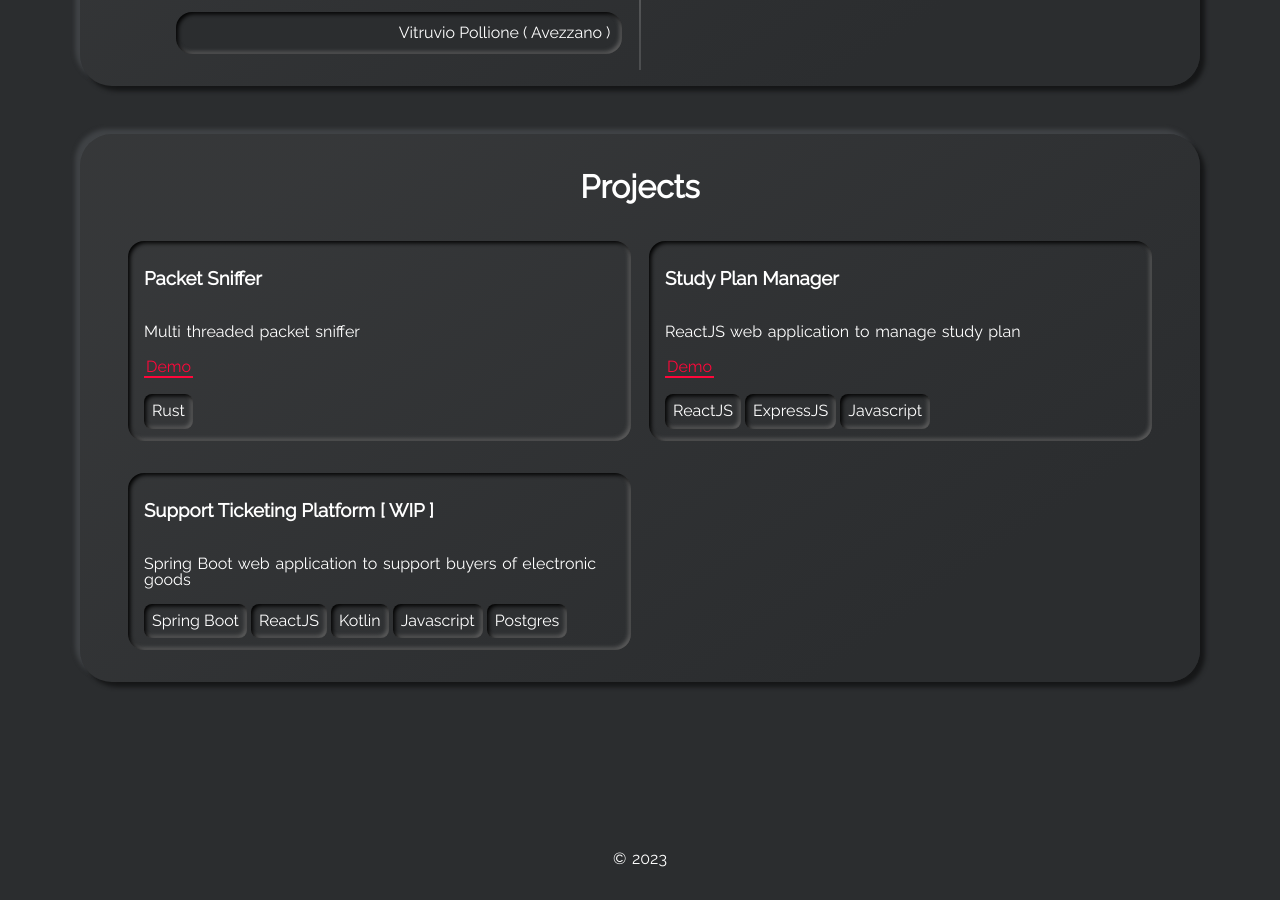
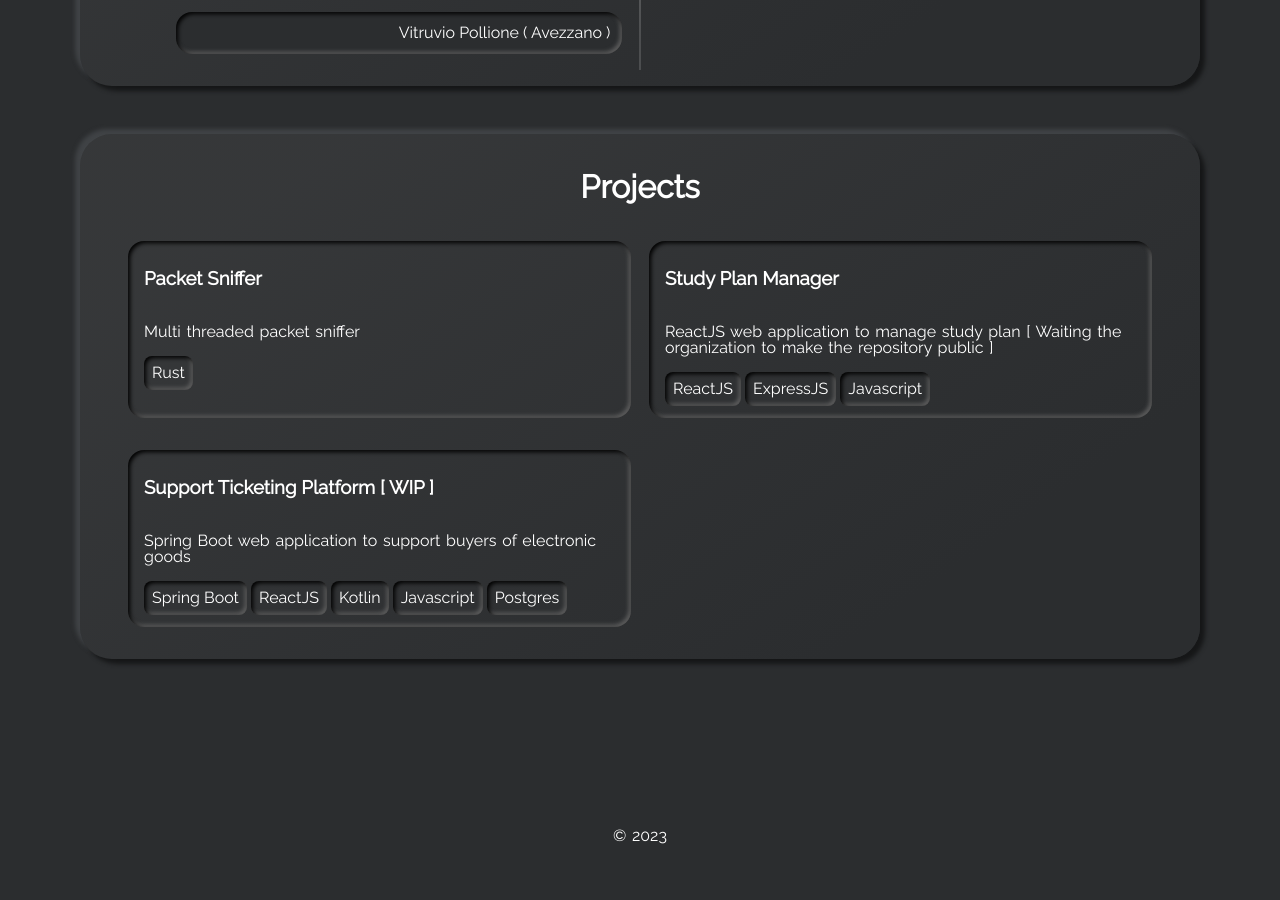
Before and after one commit to danieledibattista/danieledibattista, a Jekyll site: the page built from index.html, in a window 1280 px wide and 900 px high, scrolled down 2539 px. Built offline with Jekyll 4.4.1, drawn with Linux system fonts in a browser that asks for light colours; after the commit the page ends 3417 px from its top, so only the background shows below that.

```diff
--- a/_data/projects.yml
+++ b/_data/projects.yml
@@ -15,13 +15,13 @@
 
 - name: Packet Sniffer
   descr: "Multi threaded packet sniffer"
-  demo: https://github.com/dibbadan/Packet_Sniffer
+  source_code: https://github.com/dibbadan/Packet_Sniffer
   tags:
     - tag: Rust
 
 - name: Study Plan Manager
-  descr: "ReactJS web application to manage study plan"
-  demo: https://github.com/dibbadan/Exam_Project
+  descr: "ReactJS web application to manage study plan [ Waiting the organization to make the repository public ]"
+  source_code: https://github.com/polito-WA1-AJ-2022-exam/exam-1---studyplan-dibbadan
   tags:
     - tag: ReactJS
     - tag: ExpressJS
@@ -29,7 +29,7 @@
 
 - name: Support Ticketing Platform [ WIP ]
   descr: "Spring Boot web application to support buyers of electronic goods"
-  demo: #
+  source_code: #
   tags:
     - tag: Spring Boot
     - tag: ReactJS
--- a/_includes/section-projects.html
+++ b/_includes/section-projects.html
@@ -8,8 +8,8 @@
         </div>
         <p class="project-desc">{{project.descr}}</p>
         {% if project.demo %}
-          <a class="highlight-link" href="{{project.demo}}" target="_blank" rel="noreferrer">
-            Demo
+          <a class="highlight-link" href="{{project.source_code}}" target="_blank" rel="noreferrer">
+            Source Code
           </a>
         {% endif %}
         {% if project.tags %}
```
